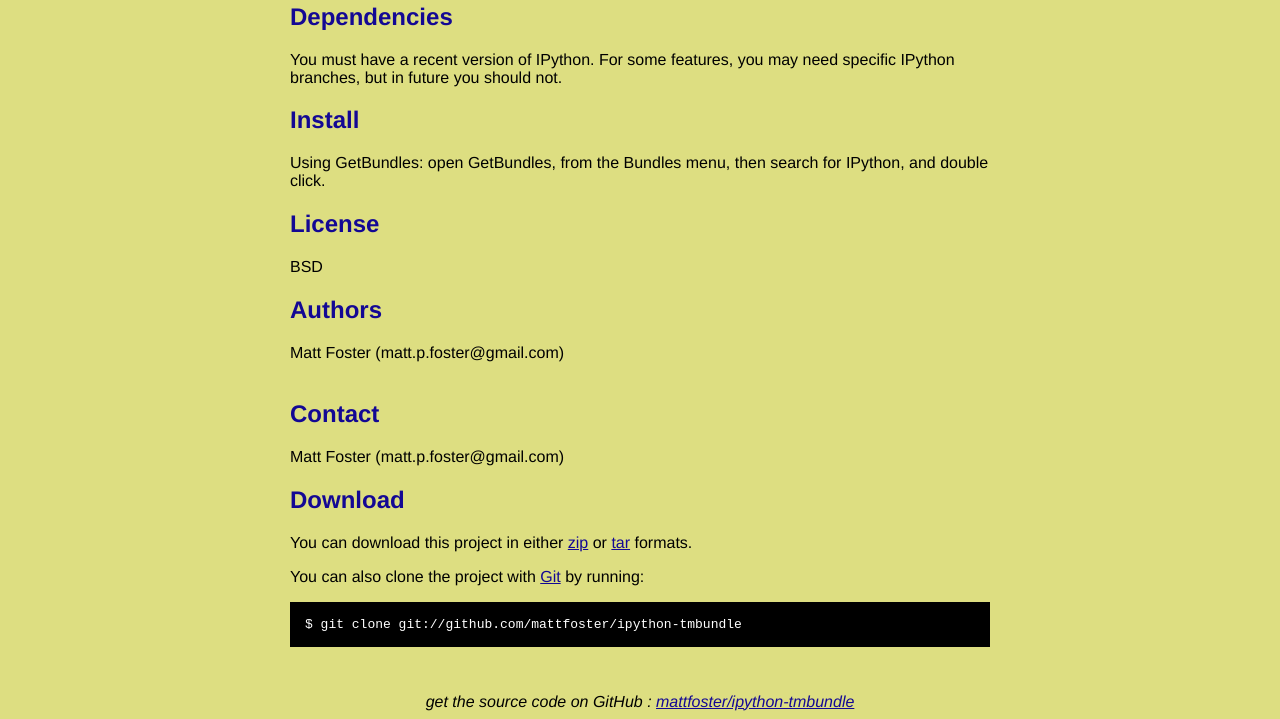
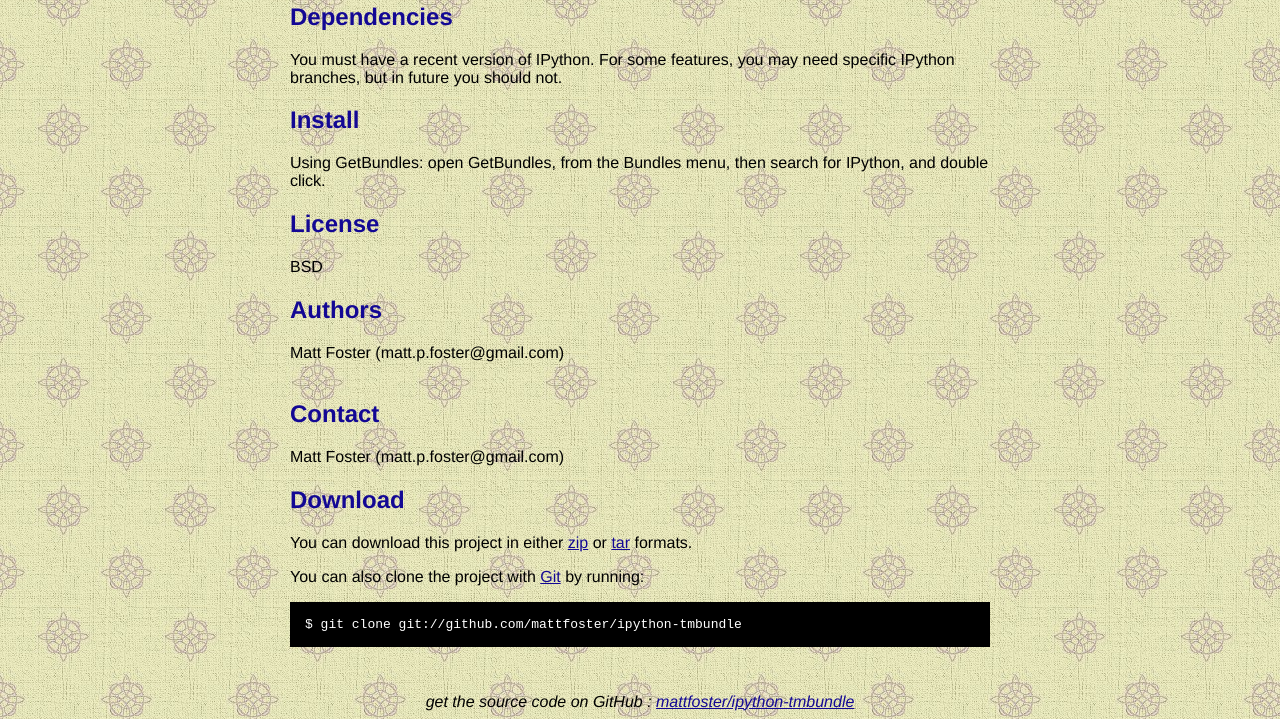
Before and after one commit to mattfoster/ipython-tmbundle, a plain HTML site: page index.html in a window 1280 px wide. Shown: the part 316-1035 px from the top of the page. Drawn offline with Linux system fonts and the light colour scheme.

Commit message:
updated background

```diff
--- a/index.html
+++ b/index.html
@@ -11,6 +11,7 @@
 		body {
   		margin-top: 1.0em;
   		background-color: #DDDE81;
+		background: url(images/back.jpg);
 		font-family: "helvetica";
   		color: #000000;
     }
```
Also changed, not shown: images/back.jpg (added).
